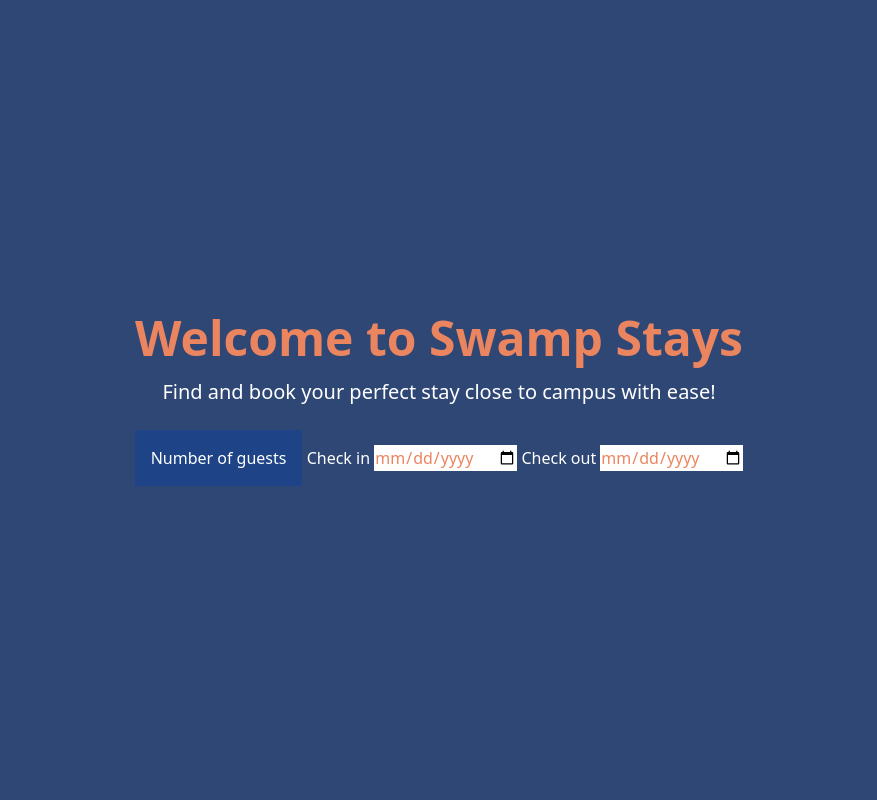
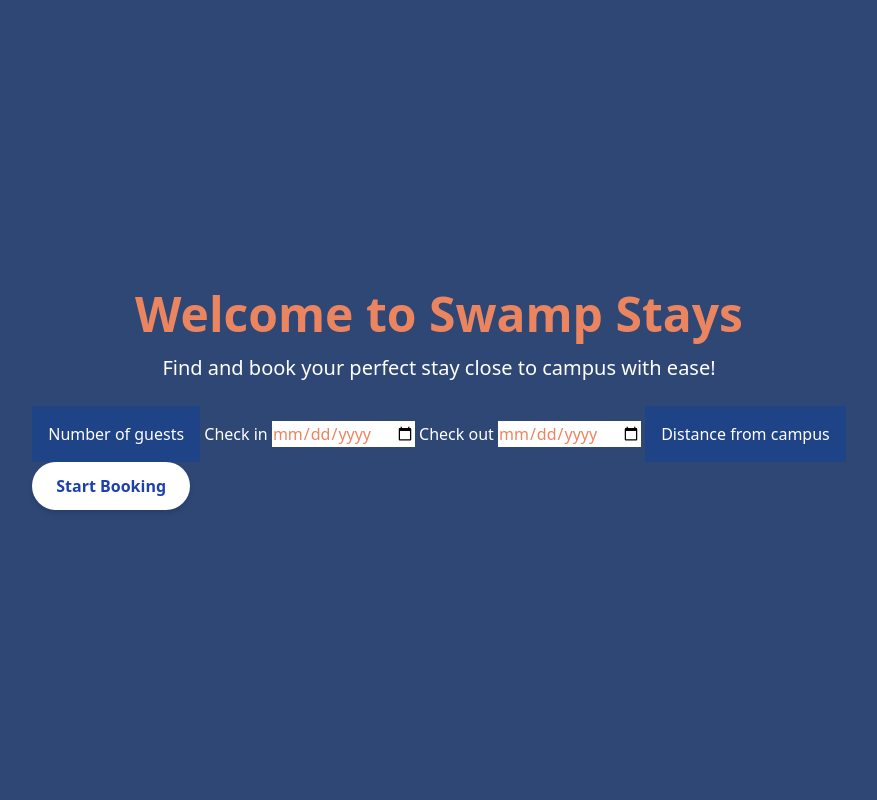
Before and after one commit to zorarkdouble8/Swap-Stays, a Flask app: page / in a window 1280 px wide. Shown: the whole page, without its empty margins (201-1078 px from the left). Run offline with Flask 3, Linux system fonts and the light colour scheme.

Commit message:
added more buttonzz

```diff
--- a/Application/Templates/Home/Home.html
+++ b/Application/Templates/Home/Home.html
@@ -69,12 +69,13 @@
     </style>
 </head>
 
-<body class="bg-gray-100 font-sans">
+<body class="font-sans">
 
     <div class="flex flex-col items-center justify-center h-screen backgroundBlue textOrange text-center">
         <div class="px-4 sm:px-6 lg:px-8">
             <h1 class="text-4xl sm:text-5xl font-bold mb-4">Welcome to Swamp Stays</h1>
             <p class="text-lg sm:text-xl mb-6 text-white">Find and book your perfect stay close to campus with ease!</p>
+
 
             <div class="dropdown">
                 <button onclick="toggleDropdown()" class="dropbtn">Number of guests</button>
@@ -88,6 +89,7 @@
                     <a href="#">6</a>
                     <a href="#">7</a>
                     <a href="#">8</a>
+
                 </div>
             </div>
 
@@ -96,11 +98,21 @@
             <label for ="checkout" class="text-white">Check out</label>
             <input type="date" id="checkout" name="checkout">
 
-            <!-- Placeholder Button
-            <button class="bg-white text-blue-800 font-semibold px-6 py-3 rounded-full shadow-md hover:bg-blue-700 hover:text-white transition">
+            <div class="dropdown">
+                <button onclick="toggleDropdown()" class="dropbtn">Distance from campus</button>
+                <div id="myDropdown" class="dropdown-content">
+                    <input type="text" placeholder="Search.." id="myInput" onkeyup="filterFunction()">
+                    <a href="#">under 5 min</a>
+                    <a href="#">5 min</a>
+                    <a href="#">10 min</a>
+                    <a href="#">15 min</a>
+                </div>
+            </div>
+
+            <button class="flex justify-center items-center bg-white text-blue-800 font-semibold px-6 py-3 rounded-full shadow-md hover:bg-blue-700 hover:text-white transition">
                 Start Booking
             </button>
-        </div> -->
+        </div>
     </div>
 
     <script>
```
